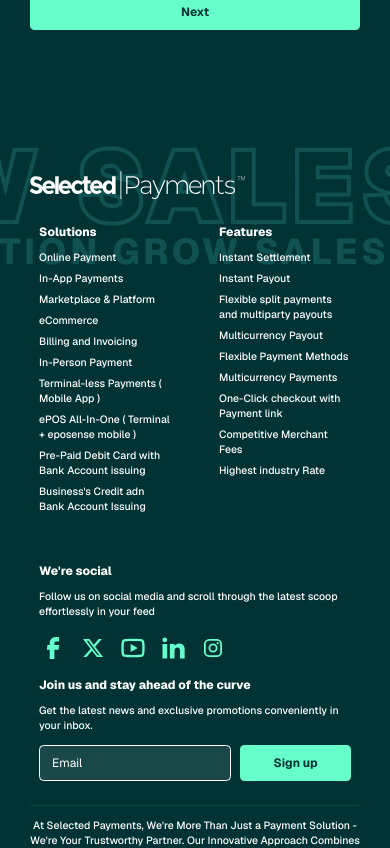
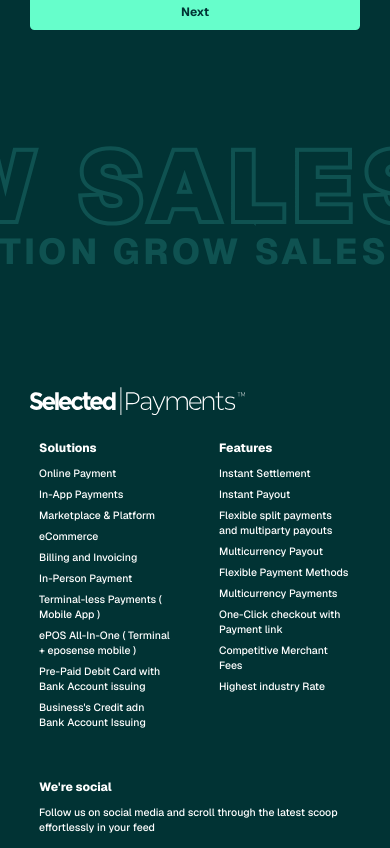
Before and after one commit to arshaan-abh/payments-landing, a Next.js app: page / in a window 390 px wide. Shown: the part 9540-10388 px from the top of the page. Built offline with nearby package versions, Linux system fonts and the light colour scheme.

Commit message:
Slogan responsive fix

```diff
--- a/app/_components/footer/Slogan.tsx
+++ b/app/_components/footer/Slogan.tsx
@@ -4,7 +4,7 @@ interface SloganProps {}
 
 const Slogan: FC<SloganProps> = ({}) => {
 	return (
-		<div className="absolute flex h-full w-full flex-col justify-start">
+		<div className="flex h-full w-full flex-col justify-start sm:absolute">
 			<MarqueeBase>
 				<StrokedText className="whitespace-nowrap">
 					<h2 className="text-9xl font-extrabold uppercase tracking-widest text-primary-950">
--- a/app/page.tsx
+++ b/app/page.tsx
@@ -155,6 +155,7 @@ export default function Home() {
 						}`}
 					>
 						<Slogan />
+						<div className="h-28 sm:hidden" />
 						<Footer />
 					</section>
 					<Menu />
```
